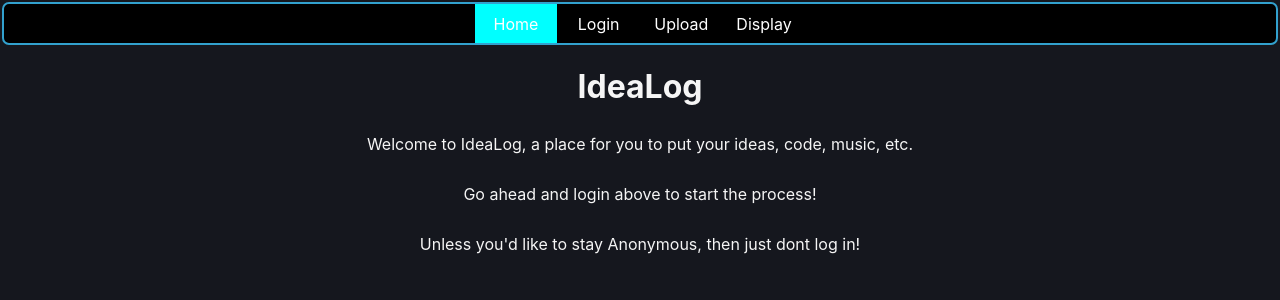
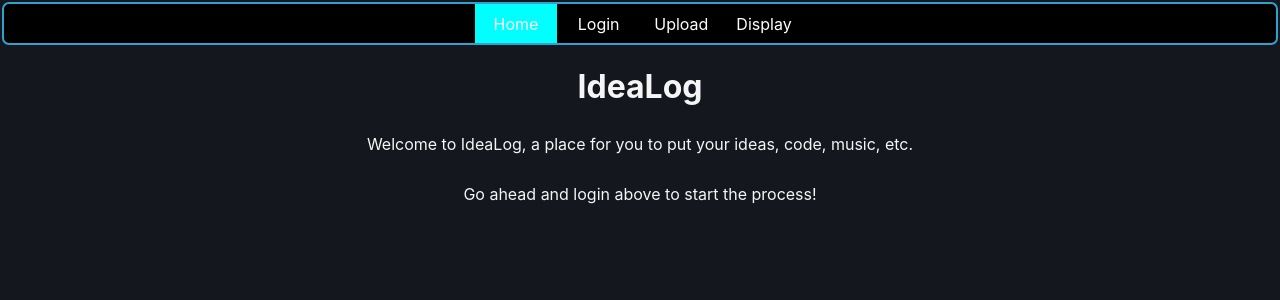
Before and after one commit to nwillis8724/phase-2-final-project, a React (Create React App) app: page / in a window 1280 px wide. Shown: the top 300 px of the page. Built offline with nearby package versions, Linux system fonts and the light colour scheme; no server answers.

Commit message:
minor changes to wording/style

```diff
--- a/src/App.css
+++ b/src/App.css
@@ -185,4 +185,5 @@ p{
   height: 38px;
   position: relative;
   top: -2px;
+  color: whitesmoke;
 }
--- a/src/components/Home.js
+++ b/src/components/Home.js
@@ -14,7 +14,6 @@ function Home(){
           <h1>IdeaLog</h1>
           <p>Welcome to IdeaLog, a place for you to put your ideas, code, music, etc.</p>
           <p>Go ahead and login above to start the process!</p>
-          <p>Unless you'd like to stay Anonymous, then just dont log in!</p>
         </div>
     )
 }
```
